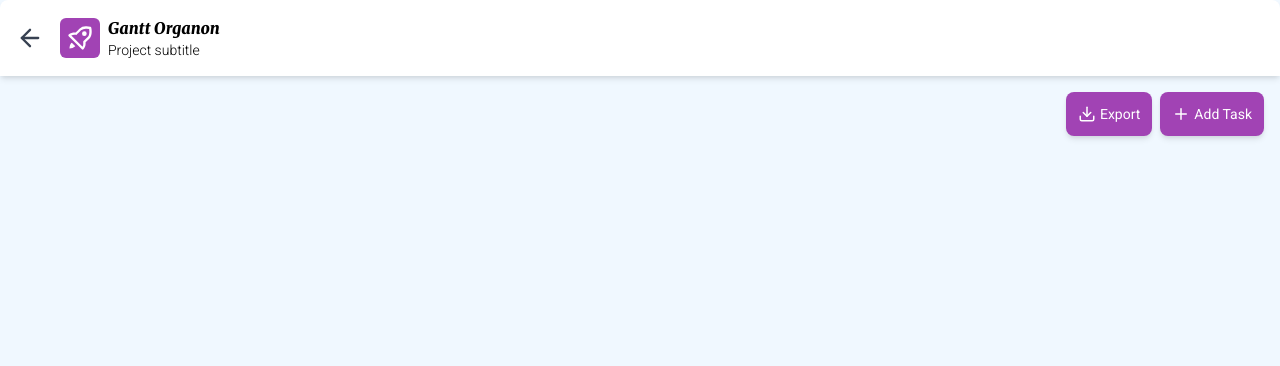
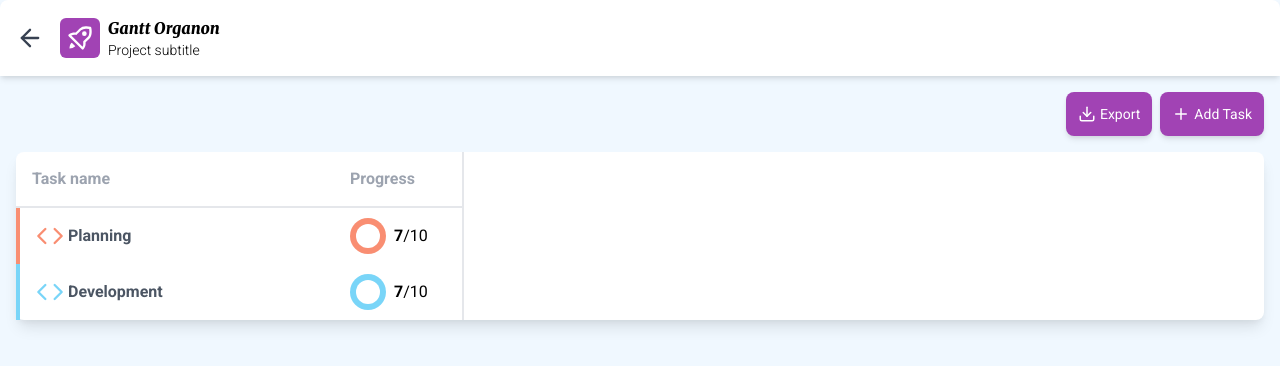
Before and after one commit to iamtheluiz/gantt-organon, a React (Create React App) app: page /project/1 in a window 1280 px wide. Shown: the top 366 px of the page. Built offline with nearby package versions, Linux system fonts and the light colour scheme.

Commit message:
feat: add sidebar task list

```diff
--- a/src/pages/Project.tsx
+++ b/src/pages/Project.tsx
@@ -1,10 +1,33 @@
-import { FiArrowLeft, FiDownload, FiPlus } from 'react-icons/fi';
+import { useEffect, useState } from 'react';
+import {
+  FiArrowLeft, FiCode, FiDownload, FiPlus,
+} from 'react-icons/fi';
 import { BiRocket } from 'react-icons/bi';
 import { Link } from 'react-router-dom';
 
 import '../styles/pages/Project.css';
 
+interface Task {
+  name: string;
+  color: string;
+}
+
 function Project() {
+  const [tasks, setTasks] = useState<Task[]>([]);
+
+  useEffect(() => {
+    setTasks([
+      {
+        name: 'Planning',
+        color: '#f98e72',
+      },
+      {
+        name: 'Development',
+        color: '#79d5f8',
+      },
+    ]);
+  }, []);
+
   return (
     <section id="project" className="w-full min-h-screen">
       <header className="flex items-center p-4 bg-white shadow-md">
@@ -34,6 +57,37 @@ function Project() {
             </button>
           </div>
         </header>
+        <div className="flex flex-row mt-4 rounded-lg bg-white shadow-lg">
+          <aside className="taskList max-w-md w-full border-r-2 border-gray-200">
+            <div className="flex items-center text-left w-full h-14 px-4 border-b-2 border-gray-200">
+              <strong className="flex-1 text-gray-400">Task name</strong>
+              <strong className="w-24 text-gray-400">Progress</strong>
+            </div>
+            {tasks.map((task) => (
+              <div
+                className="flex flex-row items-center text-left w-full h-14 px-4 border-l-4"
+                style={{ borderColor: task.color }}
+              >
+                <div className="flex flex-row items-center flex-1">
+                  <FiCode className="w-7 h-full" color={task.color} />
+                  <strong className="text-base text-gray-600 ml-1">{task.name}</strong>
+                </div>
+                <div className="flex flex-row items-center w-24">
+                  <div
+                    className="flex flex-row items-center justify-center w-9 h-9 rounded-full"
+                    style={{ backgroundColor: task.color }}
+                  >
+                    <div className="w-6 h-6 rounded-full bg-white" />
+                  </div>
+                  <span className="ml-2">
+                    <strong>7</strong>
+                    /10
+                  </span>
+                </div>
+              </div>
+            ))}
+          </aside>
+        </div>
       </main>
     </section>
   );
--- a/src/styles/pages/Project.css
+++ b/src/styles/pages/Project.css
@@ -22,3 +22,6 @@ section#project > header a:hover svg {
 section#project > header div#logo {
   background-color: #a143b4;
 }
+section#project aside.taskList table tbody tr:last-child {
+  border-radius: 2px 0px 0px 2px;
+}
```
Also changed, not shown: .eslintrc.js.
